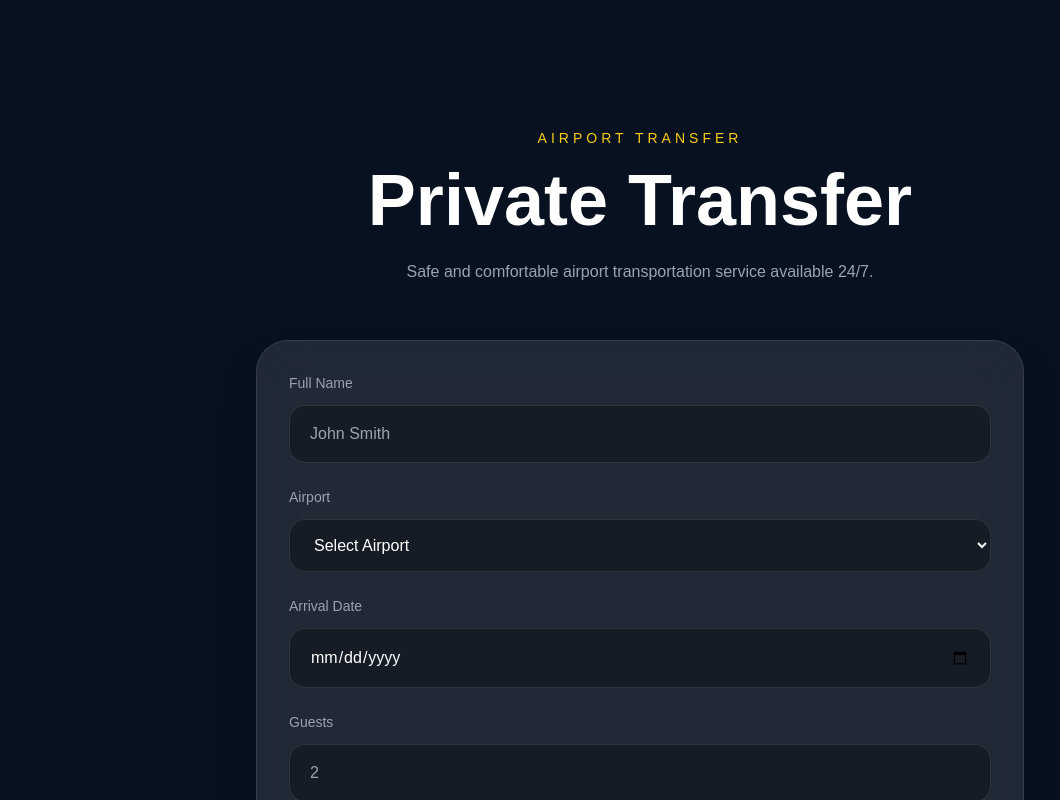
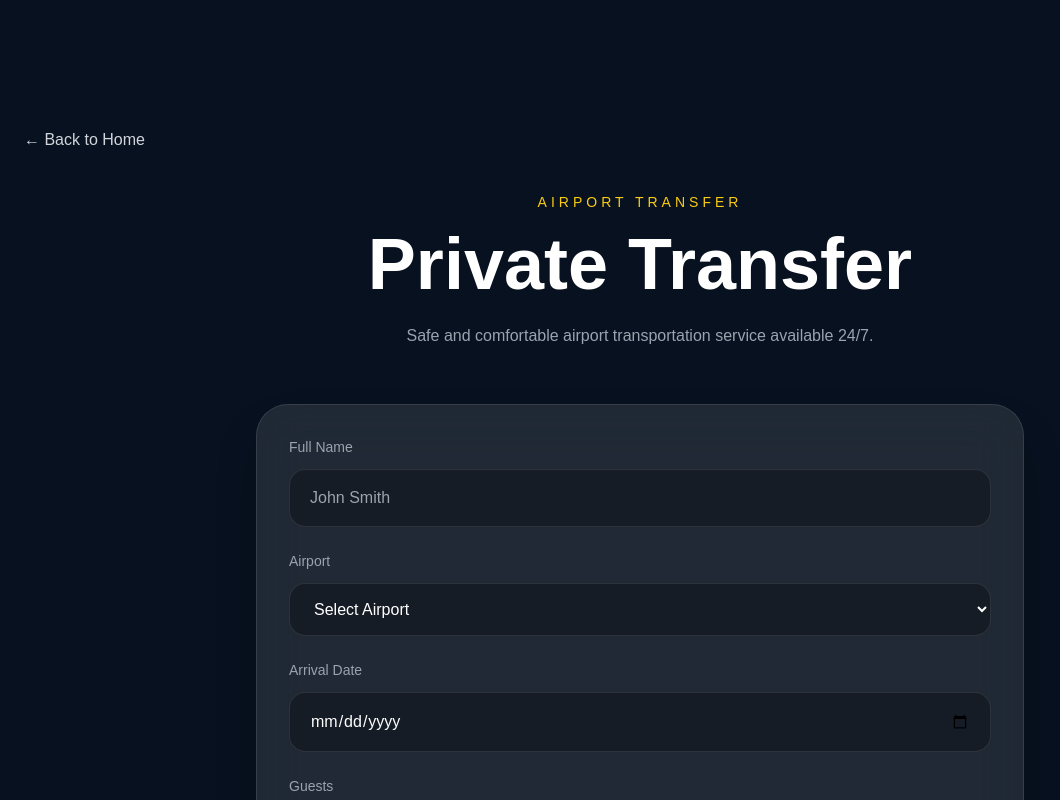
Before and after one commit to frozen1903/stayroutes, a Next.js app: page /transfer in a window 1280 px wide. Shown: the top 800 px of the page, without its empty margins (0-1060 px from the left). Built offline with nearby package versions, Linux system fonts and the light colour scheme.

Commit message:
Add back link to home in transfer page

```diff
--- a/app/transfer/page.jsx
+++ b/app/transfer/page.jsx
@@ -24,7 +24,12 @@ Vehicle: ${vehicle}
 
   return (
     <div className="min-h-screen px-6 pt-32 pb-24">
-
+<a
+  href="/"
+  className="inline-flex items-center gap-2 text-gray-300 hover:text-yellow-400 transition-all mb-10"
+>
+  ← Back to Home
+</a>
       {/* Heading */}
 
       <div className="text-center mb-14">
```
